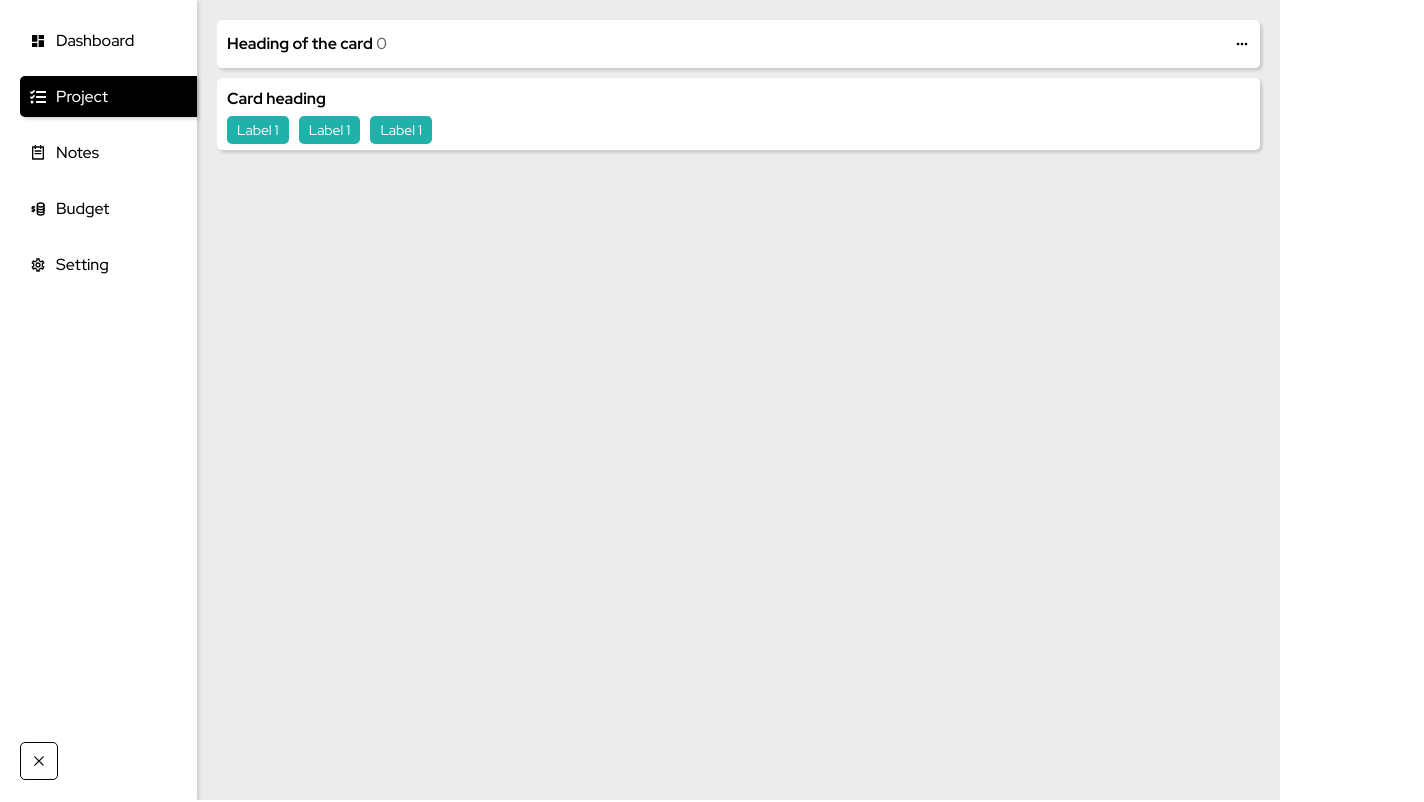
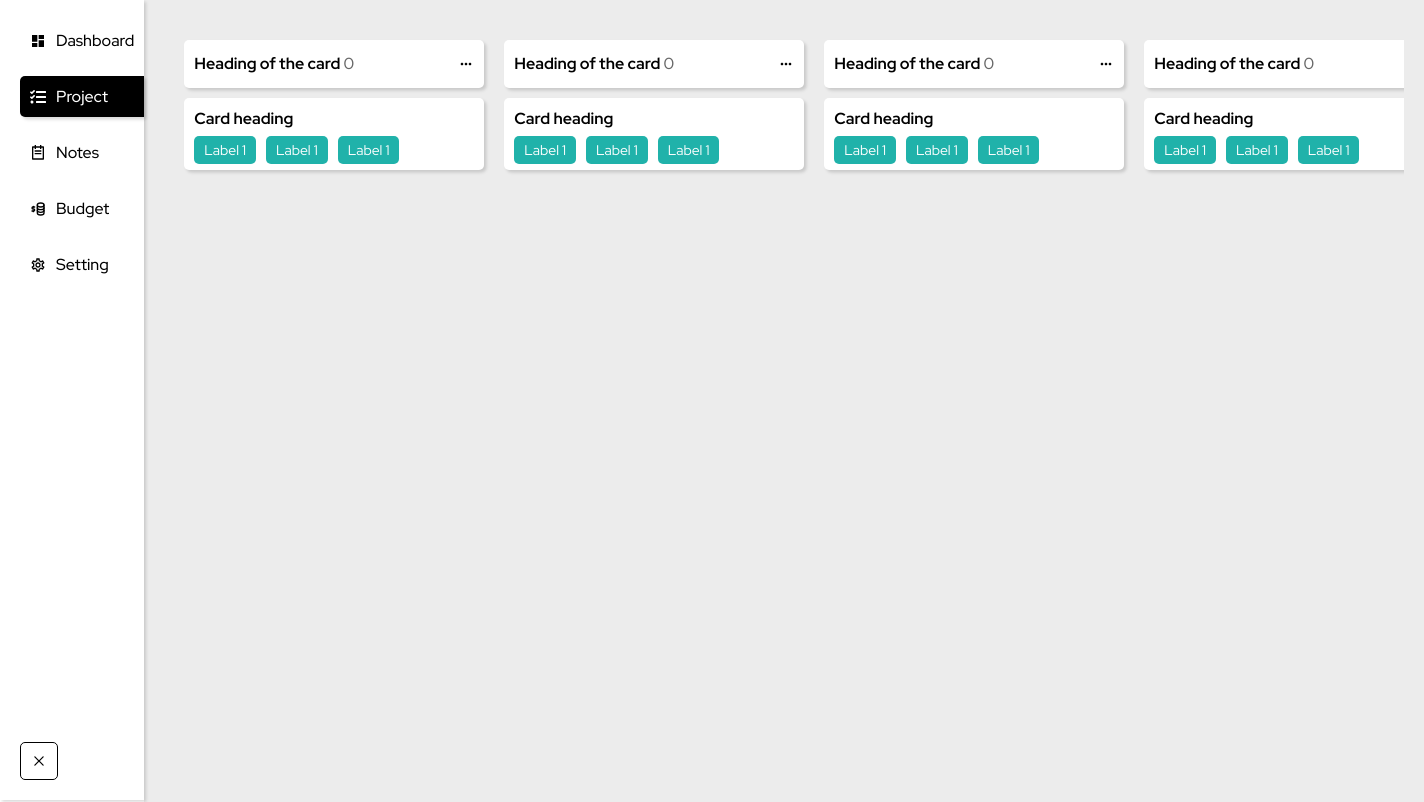
Before and after one commit to Kaka5hi/personal-planner, a React (Create React App) app: page /project/board/1 in a window 1280 px wide. Shown: the top 802 px of the page, 1424 px wide, since content can reach past the window. Built offline with nearby package versions, Linux system fonts and the light colour scheme.

Commit message:
Update Board.jsx

```diff
--- a/src/pages/Board.jsx
+++ b/src/pages/Board.jsx
@@ -1,17 +1,21 @@
 import React from 'react'
 import { useParams } from 'react-router-dom'
 import SingleBoard from '../components/board/SingleBoard'
+import './Board.css'
 
 const Board = () => {
     const params = useParams()
 
     return (
-        <div className='page-container'>
-            <div className="board_top-container">
-                <h1 style={{textAlign:'center', textTransform:'capitalize'}}>{params.name}</h1>
-            </div>
-            <div className="board_inner-container">
-                <SingleBoard />
+        <div className='page-container' style={{paddingRight:0, paddingBottom: '5px'}}>
+            <h1 style={{textAlign:'center', textTransform:'capitalize'}}>{params.name}</h1>
+            <div className="board_outer-container">
+                <div className="board_inner-container">
+                    <SingleBoard />
+                    <SingleBoard />
+                    <SingleBoard />
+                    <SingleBoard />
+                </div>
             </div>
         </div>
     )
```
